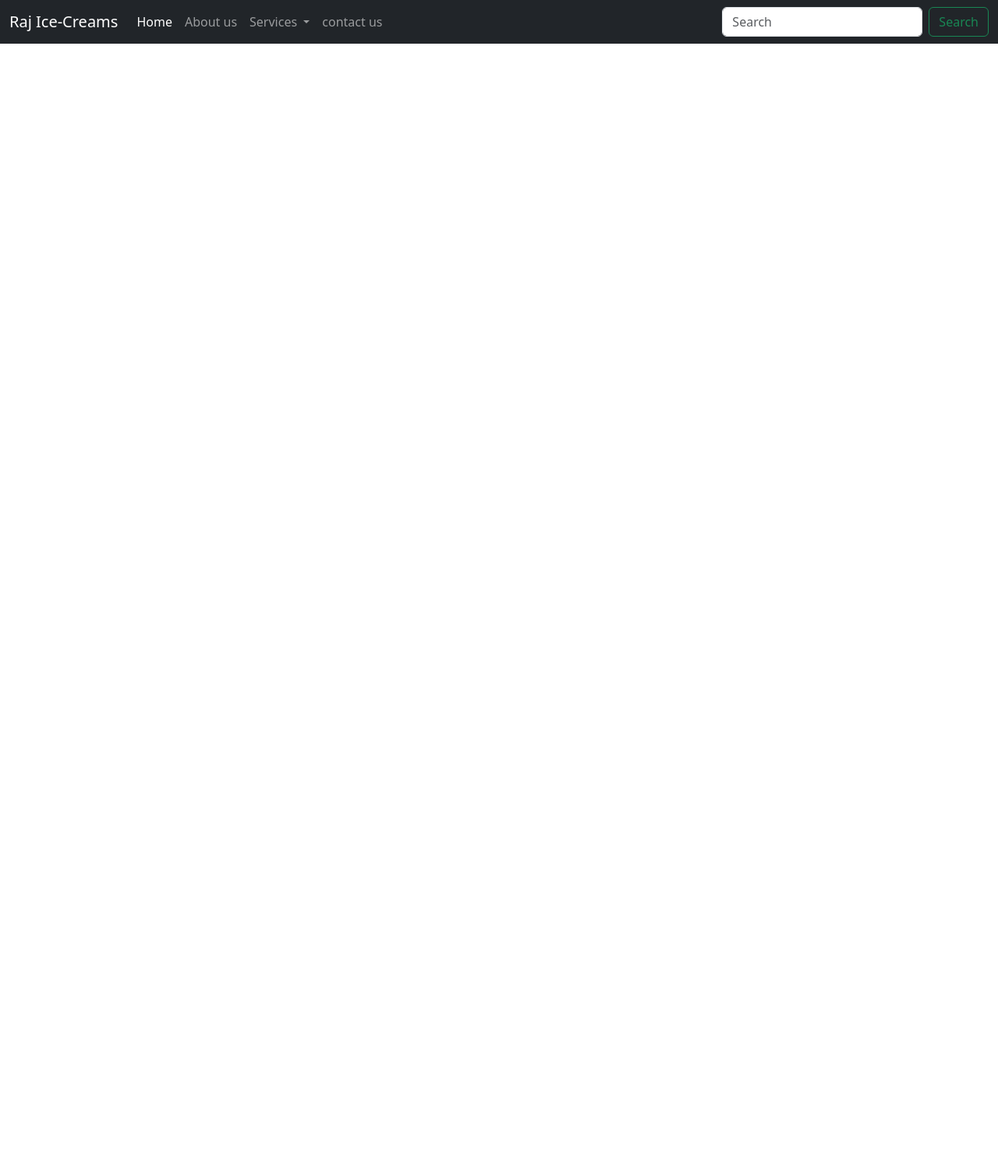
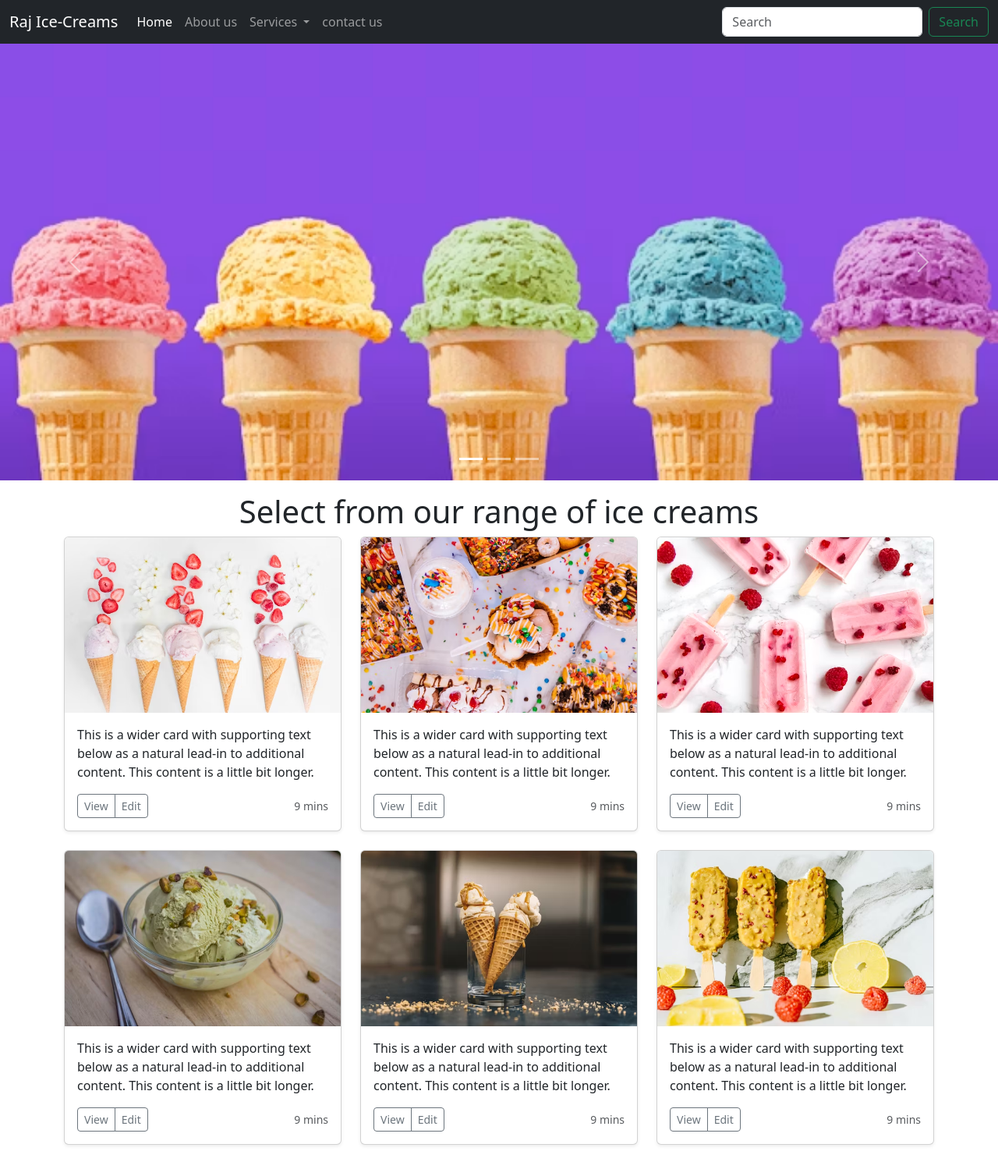
Before and after one commit to DESTRUCTOR1411/Learning-Django, a Django app: page / in a window 1280 px wide. Shown: the whole page at 78% size. Before the commit the page ends 56 px from the top, so only its background shows below. Run offline with Django 5.2, Linux system fonts and the light colour scheme.

Commit message:
Home page completed

```diff
--- a/home/views.py
+++ b/home/views.py
@@ -5,10 +5,10 @@ def index(request):
     return render(request,'index.html')
 
 def services(request):
-    return HttpResponse("This is our services page")
+   return render(request,'services.html')
 
 def about(request):
-    return HttpResponse("This is our about page")
+    return render(request,'about.html')
 
 def contacts(request):
-    return HttpResponse("This is our contacts page")
+    return render(request,'contacts.html')
--- /dev/null
+++ b/templates/base.html
@@ -0,0 +1,82 @@
+<!DOCTYPE html>
+<html lang="en">
+  <head>
+    <meta charset="utf-8" />
+    <meta name="viewport" content="width=device-width, initial-scale=1" />
+    <title> {% block title %}{% endblock title %} Raj Ice Creams</title>
+    <link
+      href="https://cdn.jsdelivr.net/npm/bootstrap@5.3.8/dist/css/bootstrap.min.css"
+      rel="stylesheet"
+      integrity="sha384-sRIl4kxILFvY47J16cr9ZwB07vP4J8+LH7qKQnuqkuIAvNWLzeN8tE5YBujZqJLB"
+      crossorigin="anonymous"
+    />
+  </head>
+  <body>
+    <nav class="navbar navbar-expand-lg navbar-dark bg-dark">
+      <div class="container-fluid">
+        <a class="navbar-brand" href="#">Raj Ice-Creams</a>
+        <button
+          class="navbar-toggler"
+          type="button"
+          data-bs-toggle="collapse"
+          data-bs-target="#navbarSupportedContent"
+          aria-controls="navbarSupportedContent"
+          aria-expanded="false"
+          aria-label="Toggle navigation"
+        >
+          <span class="navbar-toggler-icon"></span>
+        </button>
+        <div class="collapse navbar-collapse" id="navbarSupportedContent">
+          <ul class="navbar-nav me-auto mb-2 mb-lg-0">
+            <li class="nav-item">
+              <a class="nav-link active" aria-current="page" href="/">Home</a>
+            </li>
+            <li class="nav-item">
+              <a class="nav-link" href="/about">About us</a>
+            </li>
+            <li class="nav-item dropdown">
+              <a
+                class="nav-link dropdown-toggle"
+                href="#"
+                role="button"
+                data-bs-toggle="dropdown"
+                aria-expanded="false"
+              >
+                Services
+              </a>
+              <ul class="dropdown-menu">
+                <li><a class="dropdown-item" href="/services">Ice-Creams</a></li>
+                <li><a class="dropdown-item" href="#">Softy</a></li>
+                <li><hr class="dropdown-divider" /></li>
+                <li>
+                  <a class="dropdown-item" href="#">Family pack</a>
+                </li>
+              </ul>
+            </li>
+            <li class="nav-item">
+                <a class="nav-link" href="/contacts">contact us</a>
+            </li>
+          </ul>
+          <form class="d-flex" role="search">
+            <input
+              class="form-control me-2"
+              type="search"
+              placeholder="Search"
+              aria-label="Search"
+            />
+            <button class="btn btn-outline-success" type="submit">
+              Search
+            </button>
+          </form>
+        </div>
+      </div>
+    </nav>
+
+    {% block body %}{% endblock body %}
+    <script
+      src="https://cdn.jsdelivr.net/npm/bootstrap@5.3.8/dist/js/bootstrap.bundle.min.js"
+      integrity="sha384-FKyoEForCGlyvwx9Hj09JcYn3nv7wiPVlz7YYwJrWVcXK/BmnVDxM+D2scQbITxI"
+      crossorigin="anonymous"
+    ></script>
+  </body>
+</html>
--- a/templates/index.html
+++ b/templates/index.html
@@ -1,80 +1,186 @@
-<!DOCTYPE html>
-<html lang="en">
-  <head>
-    <meta charset="utf-8" />
-    <meta name="viewport" content="width=device-width, initial-scale=1" />
-    <title>Raj Ice Creams</title>
-    <link
-      href="https://cdn.jsdelivr.net/npm/bootstrap@5.3.8/dist/css/bootstrap.min.css"
-      rel="stylesheet"
-      integrity="sha384-sRIl4kxILFvY47J16cr9ZwB07vP4J8+LH7qKQnuqkuIAvNWLzeN8tE5YBujZqJLB"
-      crossorigin="anonymous"
-    />
-  </head>
-  <body>
-    <nav class="navbar navbar-expand-lg navbar-dark bg-dark">
-      <div class="container-fluid">
-        <a class="navbar-brand" href="#">Raj Ice-Creams</a>
-        <button
-          class="navbar-toggler"
-          type="button"
-          data-bs-toggle="collapse"
-          data-bs-target="#navbarSupportedContent"
-          aria-controls="navbarSupportedContent"
-          aria-expanded="false"
-          aria-label="Toggle navigation"
-        >
-          <span class="navbar-toggler-icon"></span>
-        </button>
-        <div class="collapse navbar-collapse" id="navbarSupportedContent">
-          <ul class="navbar-nav me-auto mb-2 mb-lg-0">
-            <li class="nav-item">
-              <a class="nav-link active" aria-current="page" href="/">Home</a>
-            </li>
-            <li class="nav-item">
-              <a class="nav-link" href="/about">About us</a>
-            </li>
-            <li class="nav-item dropdown">
-              <a
-                class="nav-link dropdown-toggle"
-                href="#"
-                role="button"
-                data-bs-toggle="dropdown"
-                aria-expanded="false"
-              >
-                Services
-              </a>
-              <ul class="dropdown-menu">
-                <li><a class="dropdown-item" href="/services">Ice-Creams</a></li>
-                <li><a class="dropdown-item" href="#">Softy</a></li>
-                <li><hr class="dropdown-divider" /></li>
-                <li>
-                  <a class="dropdown-item" href="#">Family pack</a>
-                </li>
-              </ul>
-            </li>
-            <li class="nav-item">
-                <a class="nav-link" href="/contacts">contact us</a>
-            </li>
-          </ul>
-          <form class="d-flex" role="search">
-            <input
-              class="form-control me-2"
-              type="search"
-              placeholder="Search"
-              aria-label="Search"
-            />
-            <button class="btn btn-outline-success" type="submit">
-              Search
-            </button>
-          </form>
+{% extends 'base.html' %} {% block title %}Home{% endblock title %}
+{% block body %}
+
+<div class="container-fluid px-0">
+  <div id="carouselExampleCaptions" class="carousel slide">
+    <div class="carousel-indicators">
+      <button
+        type="button"
+        data-bs-target="#carouselExampleCaptions"
+        data-bs-slide-to="0"
+        class="active"
+        aria-current="true"
+        aria-label="Slide 1"
+      ></button>
+      <button
+        type="button"
+        data-bs-target="#carouselExampleCaptions"
+        data-bs-slide-to="1"
+        aria-label="Slide 2"
+      ></button>
+      <button
+        type="button"
+        data-bs-target="#carouselExampleCaptions"
+        data-bs-slide-to="2"
+        aria-label="Slide 3"
+      ></button>
+    </div>
+    <div class="carousel-inner" style="height: 70vh">
+      <div class="carousel-item active">
+        <img
+          src="/static/img1.avif"
+          class="d-block w-100"
+          alt="..."
+          style="height: 100%; object-fit: cover"
+        />
+        <div class="carousel-caption d-none d-md-block">
+          <h5></h5>
+          <p></p>
         </div>
       </div>
-    </nav>
-    <script
-      src="https://cdn.jsdelivr.net/npm/bootstrap@5.3.8/dist/js/bootstrap.bundle.min.js"
-      integrity="sha384-FKyoEForCGlyvwx9Hj09JcYn3nv7wiPVlz7YYwJrWVcXK/BmnVDxM+D2scQbITxI"
-      crossorigin="anonymous"
-    ></script>
-  </body>
-</html>
+      <div class="carousel-item">
+        <img
+          src="/static/img2.avif"
+          alt="..."
+          style="height: 100%; object-fit: cover"
+        />
+        <div class="carousel-caption d-none d-md-block">
+          <h5></h5>
+          <p></p>
+        </div>
+      </div>
+      <div class="carousel-item">
+        <img
+          src="/static/img3.avif"
+          class="d-block w-100"
+          alt="..."
+          style="height: 100%; object-fit: cover"
+        />
+        <div class="carousel-caption d-none d-md-block">
+          <h5></h5>
+          <p></p>
+        </div>
+      </div>
+    </div>
+    <button
+      class="carousel-control-prev"
+      type="button"
+      data-bs-target="#carouselExampleCaptions"
+      data-bs-slide="prev"
+    >
+      <span class="carousel-control-prev-icon" aria-hidden="true"></span>
+      <span class="visually-hidden">Previous</span>
+    </button>
+    <button
+      class="carousel-control-next"
+      type="button"
+      data-bs-target="#carouselExampleCaptions"
+      data-bs-slide="next"
+    >
+      <span class="carousel-control-next-icon" aria-hidden="true"></span>
+      <span class="visually-hidden">Next</span>
+    </button>
+  </div>
+
+
+<div class="container my-3">
+<h1 class="my-2 text-center">Select from our range of ice creams </h1>
+
+    <div class="row">
+  <div class="col-md-4">
+    <div class="card mb-4 shadow-sm">
+      <img src="/static/4.avif" class="card-img-top" alt="Thumbnail" style="height:225px; object-fit:cover;">
+      <div class="card-body">
+        <p class="card-text">This is a wider card with supporting text below as a natural lead-in to additional content. This content is a little bit longer.</p>
+        <div class="d-flex justify-content-between align-items-center">
+          <div class="btn-group">
+            <button type="button" class="btn btn-sm btn-outline-secondary">View</button>
+            <button type="button" class="btn btn-sm btn-outline-secondary">Edit</button>
+          </div>
+          <small class="text-muted">9 mins</small>
+        </div>
+      </div>
+    </div>
+  </div>
+
+  <div class="col-md-4">
+    <div class="card mb-4 shadow-sm">
+      <img src="/static/5.avif" class="card-img-top" alt="Thumbnail" style="height:225px; object-fit:cover;">
+      <div class="card-body">
+        <p class="card-text">This is a wider card with supporting text below as a natural lead-in to additional content. This content is a little bit longer.</p>
+        <div class="d-flex justify-content-between align-items-center">
+          <div class="btn-group">
+            <button type="button" class="btn btn-sm btn-outline-secondary">View</button>
+            <button type="button" class="btn btn-sm btn-outline-secondary">Edit</button>
+          </div>
+          <small class="text-muted">9 mins</small>
+        </div>
+      </div>
+    </div>
+  </div>
+
+  <div class="col-md-4">
+    <div class="card mb-4 shadow-sm">
+      <img src="/static/6.avif" class="card-img-top" alt="Thumbnail" style="height:225px; object-fit:cover;">
+      <div class="card-body">
+        <p class="card-text">This is a wider card with supporting text below as a natural lead-in to additional content. This content is a little bit longer.</p>
+        <div class="d-flex justify-content-between align-items-center">
+          <div class="btn-group">
+            <button type="button" class="btn btn-sm btn-outline-secondary">View</button>
+            <button type="button" class="btn btn-sm btn-outline-secondary">Edit</button>
+          </div>
+          <small class="text-muted">9 mins</small>
+        </div>
+      </div>
+    </div>
+  </div>
+
+  <div class="col-md-4">
+    <div class="card mb-4 shadow-sm">
+      <img src="/static/7.avif" class="card-img-top" alt="Thumbnail" style="height:225px; object-fit:cover;">
+      <div class="card-body">
+        <p class="card-text">This is a wider card with supporting text below as a natural lead-in to additional content. This content is a little bit longer.</p>
+        <div class="d-flex justify-content-between align-items-center">
+          <div class="btn-group">
+            <button type="button" class="btn btn-sm btn-outline-secondary">View</button>
+            <button type="button" class="btn btn-sm btn-outline-secondary">Edit</button>
+          </div>
+          <small class="text-muted">9 mins</small>
+        </div>
+      </div>
+    </div>
+  </div>
+
+  <div class="col-md-4">
+    <div class="card mb-4 shadow-sm">
+      <img src="/static/8.avif" class="card-img-top" alt="Thumbnail" style="height:225px; object-fit:cover;">
+      <div class="card-body">
+        <p class="card-text">This is a wider card with supporting text below as a natural lead-in to additional content. This content is a little bit longer.</p>
+        <div class="d-flex justify-content-between align-items-center">
+          <div class="btn-group">
+            <button type="button" class="btn btn-sm btn-outline-secondary">View</button>
+            <button type="button" class="btn btn-sm btn-outline-secondary">Edit</button>
+          </div>
+          <small class="text-muted">9 mins</small>
+        </div>
+      </div>
+    </div>
+  </div>
+<div class="col-md-4">
+    <div class="card mb-4 shadow-sm">
+      <img src="/static/9.avif" class="card-img-top" alt="Thumbnail" style="height:225px; object-fit:cover;">
+      <div class="card-body">
+        <p class="card-text">This is a wider card with supporting text below as a natural lead-in to additional content. This content is a little bit longer.</p>
+        <div class="d-flex justify-content-between align-items-center">
+          <div class="btn-group">
+            <button type="button" class="btn btn-sm btn-outline-secondary">View</button>
+            <button type="button" class="btn btn-sm btn-outline-secondary">Edit</button>
+          </div>
+          <small class="text-muted">9 mins</small>
+        </div>
+      </div>
+    </div>
+  </div>
+</div>
+</div>
+{% endblock body %}
```
Also changed, not shown: templates/about.html (added, +7 -0 lines), templates/contacts.html (added, +9 -0 lines), templates/services.html (added, +7 -0 lines), static/10.avif (added), static/11.avif (added), static/12.avif (added), static/4.avif (added), static/5.avif (added), static/6.avif (added), static/7.avif (added), static/8.avif (added), static/9.avif (added), static/img1.avif (added), static/img2.avif (added), 1 more files.
